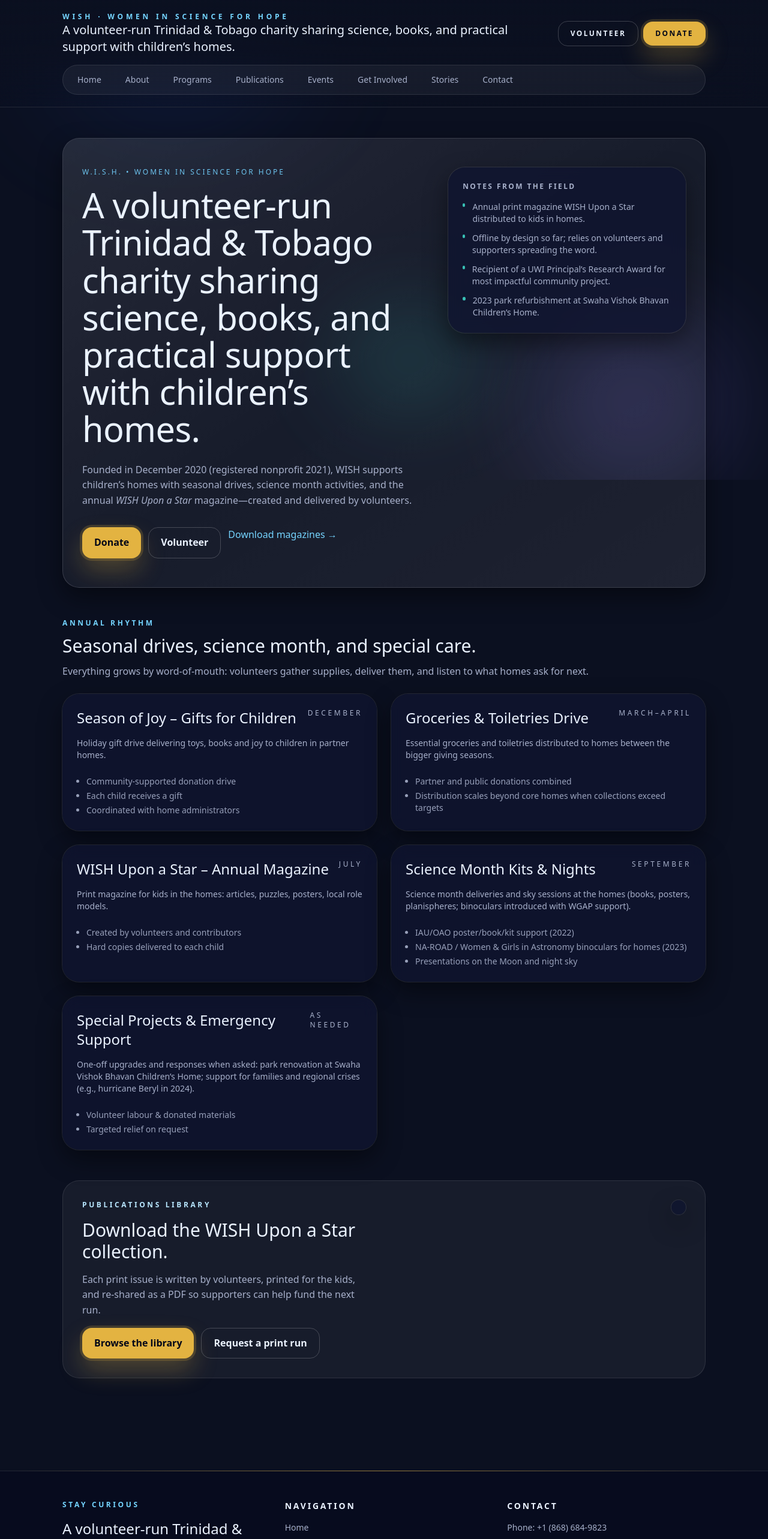
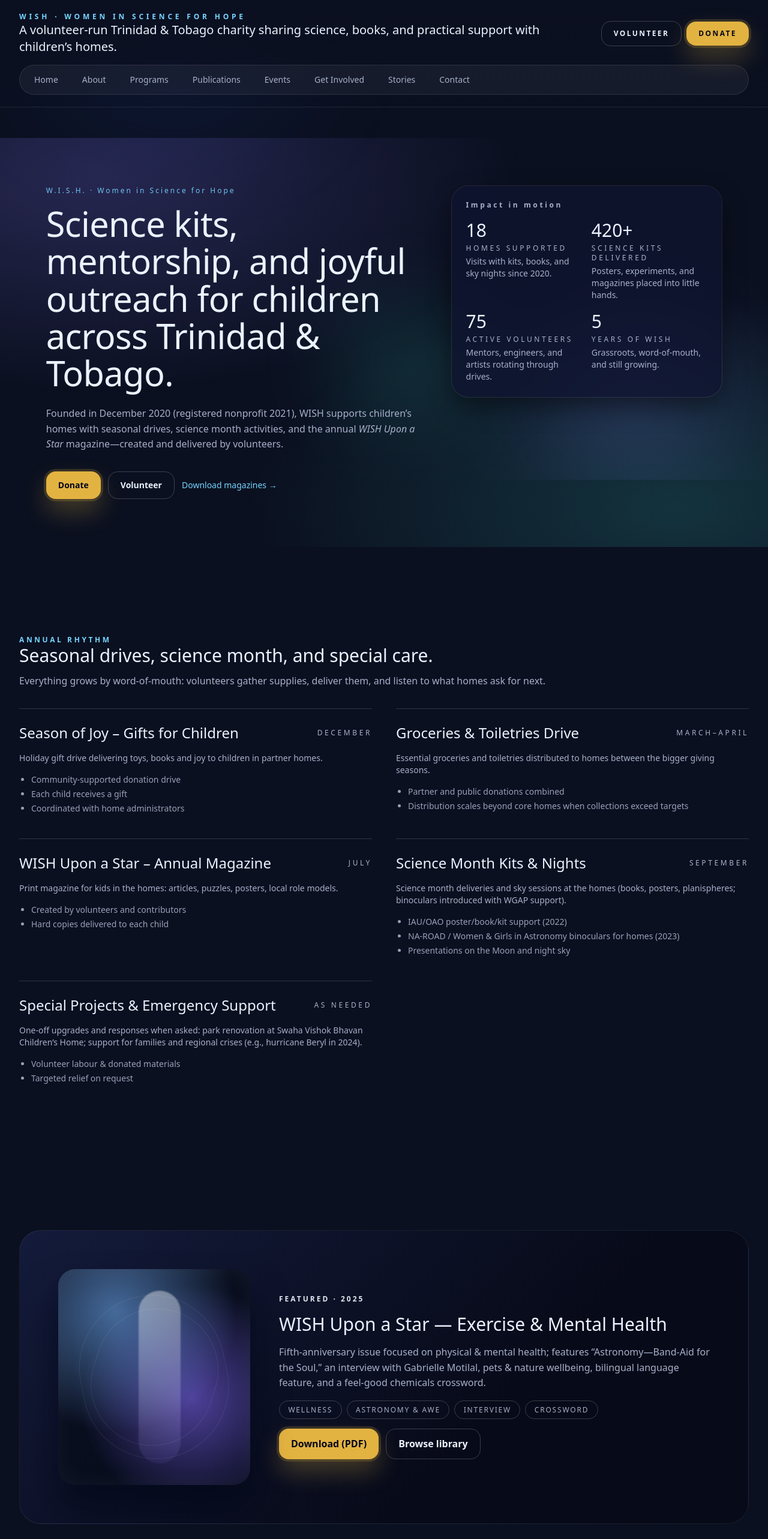
Before and after one commit to M3RCU3Y/wish-web, a Next.js app: page / in a window 1280 px wide. Shown: the top 2566 px of the page at 60% size. Built offline with nearby package versions, Linux system fonts and the light colour scheme.

Commit message:
saved checkpoint

```diff
--- a/src/app/globals.css
+++ b/src/app/globals.css
@@ -125,3 +125,189 @@ body {
     transition-duration: 0.01ms !important;
   }
 }
+
+/* ===== Layout utilities (HOME) ===== */
+:root {
+  --container-max: 1600px;
+  --section-y: clamp(2.8rem, 7.5vw, 7rem);
+}
+
+/* Section rhythm & centered container */
+.section {
+  padding-block: var(--section-y);
+}
+.container {
+  width: 100%;
+  max-width: var(--container-max);
+  margin-inline: auto;
+  padding-inline: clamp(1rem, 4vw, 2rem);
+}
+
+/* Full-bleed band with true edge gutters */
+.band {
+  width: 100%;
+  padding-inline: clamp(1.5rem, 6vw, 7rem);
+}
+.band--aurora {
+  position: relative;
+  isolation: isolate;
+}
+.band--aurora::before {
+  content: "";
+  position: absolute;
+  inset: 0;
+  z-index: 0;
+  pointer-events: none;
+  background: radial-gradient(
+      1200px 600px at 12% 10%,
+      rgba(138, 123, 253, 0.22),
+      transparent 60%
+    ),
+    radial-gradient(
+      1200px 600px at 88% 90%,
+      rgba(56, 192, 181, 0.2),
+      transparent 60%
+    );
+}
+.band--aurora > * {
+  position: relative;
+  z-index: 1;
+}
+
+/* 12-col grid helper */
+.grid-12 {
+  display: grid;
+  grid-template-columns: repeat(12, minmax(0, 1fr));
+  gap: clamp(16px, 2.6vw, 32px);
+}
+
+/* Type rhythm */
+.prose-max {
+  max-width: 72ch;
+}
+.lead {
+  font-size: clamp(1.05rem, 1.6vw, 1.25rem);
+  line-height: 1.6;
+}
+
+/* Card weights */
+.card {
+  border-radius: 22px;
+  background: color-mix(in oklab, rgba(16, 22, 43, 0.72) 85%, transparent);
+  box-shadow: 0 10px 26px rgba(0, 0, 0, 0.28);
+  border: 1px solid rgba(255, 255, 255, 0.06);
+}
+.card--quiet {
+  background: rgba(255, 255, 255, 0.04);
+  box-shadow: none;
+  border: 1px solid rgba(255, 255, 255, 0.07);
+}
+
+/* Hero height */
+.hero {
+  padding-block: clamp(3rem, 10vh, 14vh);
+  min-height: 85vh;
+  display: flex;
+  align-items: center;
+}
+
+/* Aurora background helpers */
+.aurora-blob {
+  background: transparent;
+}
+.aurora-blob--indigo {
+  background: radial-gradient(60% 60% at 50% 50%, #1b3a8a55 0%, transparent 60%);
+}
+.aurora-blob--violet {
+  background: radial-gradient(60% 60% at 50% 50%, #8a7bfd55 0%, transparent 60%);
+}
+.aurora-blob--teal {
+  background: radial-gradient(60% 60% at 50% 50%, #38c0b555 0%, transparent 60%);
+}
+.aurora-stars {
+  background-image: radial-gradient(1px 1px at 20% 30%, #ffffff55 50%, transparent 51%),
+    radial-gradient(1px 1px at 60% 70%, #ffffff55 50%, transparent 51%),
+    radial-gradient(1px 1px at 80% 20%, #ffffff55 50%, transparent 51%);
+  background-repeat: repeat;
+  background-size: 800px 800px;
+}
+
+.notes-card {
+  border-radius: 24px;
+  border: 1px solid rgba(255, 255, 255, 0.08);
+  background: rgba(5, 8, 22, 0.7);
+  padding: clamp(1.5rem, 4vw, 2.75rem);
+}
+.notes-card li + li {
+  border-top: 1px solid rgba(255, 255, 255, 0.12);
+  margin-top: 1rem;
+  padding-top: 1rem;
+}
+
+.pub-highlight {
+  display: grid;
+  gap: clamp(1.5rem, 4vw, 3rem);
+  padding: clamp(1.5rem, 5vw, 4rem);
+  border-radius: 36px;
+  background: linear-gradient(135deg, #141b3b 0%, #070a18 65%);
+  border: 1px solid rgba(255, 255, 255, 0.08);
+  overflow: hidden;
+}
+@media (min-width: 1024px) {
+  .pub-highlight {
+    grid-template-columns: 320px 1fr;
+    align-items: center;
+  }
+}
+.pub-highlight__art {
+  position: relative;
+  border-radius: 28px;
+  padding: 2rem;
+  background: radial-gradient(circle at 30% 20%, rgba(117, 180, 255, 0.55), transparent 55%),
+    radial-gradient(circle at 70% 60%, rgba(135, 106, 255, 0.55), transparent 60%),
+    linear-gradient(135deg, #0b1020, #060b1c);
+  box-shadow: inset 0 0 40px rgba(255, 255, 255, 0.05), 0 40px 60px rgba(2, 6, 23, 0.65);
+  min-height: 360px;
+}
+.pub-highlight__beam {
+  position: absolute;
+  top: 10%;
+  left: 42%;
+  width: 70px;
+  height: 80%;
+  border-radius: 999px;
+  background: linear-gradient(180deg, rgba(255, 255, 255, 0.4), rgba(138, 123, 253, 0.1));
+  filter: blur(1px);
+}
+.pub-highlight__art::before,
+.pub-highlight__art::after {
+  content: "";
+  position: absolute;
+  inset: 12%;
+  border-radius: 999px;
+  border: 1px solid rgba(255, 255, 255, 0.12);
+  transform: rotate(-12deg);
+  opacity: 0.65;
+}
+.pub-highlight__art::after {
+  inset: 18%;
+  transform: rotate(18deg);
+}
+.pub-highlight__copy p {
+  color: var(--text-lo);
+  line-height: 1.7;
+}
+.pub-pills {
+  display: flex;
+  flex-wrap: wrap;
+  gap: 0.5rem;
+}
+.pub-pill {
+  border-radius: 999px;
+  border: 1px solid rgba(255, 255, 255, 0.2);
+  padding: 0.3rem 0.9rem;
+  font-size: 0.75rem;
+  letter-spacing: 0.15em;
+  text-transform: uppercase;
+  color: var(--text-lo);
+}
--- a/src/app/layout.tsx
+++ b/src/app/layout.tsx
@@ -34,7 +34,7 @@ export default function RootLayout({
         <AuroraBG />
         <div className="flex min-h-screen flex-col">
           <SiteHeader />
-          <main className="mx-auto w-full max-w-6xl flex-1 px-6 py-[var(--pad-section)] lg:px-10">
+          <main className="flex-1 w-full py-[var(--pad-section)]">
             {children}
           </main>
           <SiteFooter />
--- a/src/app/page.tsx
+++ b/src/app/page.tsx
@@ -1,52 +1,76 @@
 import Link from "next/link";
 import { org, programs, publications, highlightCTA } from "@/data/site";
 import { GlassCard } from "@/components/ui/glass-card";
-import { PublicationCard } from "@/components/publication-card";
+
+const heroStats = [
+  {
+    value: "18",
+    label: "Homes supported",
+    detail: "Visits with kits, books, and sky nights since 2020.",
+  },
+  {
+    value: "420+",
+    label: "Science kits delivered",
+    detail: "Posters, experiments, and magazines placed into little hands.",
+  },
+  {
+    value: "75",
+    label: "Active volunteers",
+    detail: "Mentors, engineers, and artists rotating through drives.",
+  },
+  {
+    value: "5",
+    label: "Years of WISH",
+    detail: "Grassroots, word-of-mouth, and still growing.",
+  },
+];
 
 export default function Home() {
-  const sortedPublications = [...publications].sort((a, b) => b.year - a.year);
-  const featuredPublication = sortedPublications[0];
+  const featuredPublication = [...publications].sort((a, b) => b.year - a.year)[0];
 
   return (
     <div className="space-y-[var(--pad-section)] pb-[var(--pad-section)]">
-      <section className="relative overflow-hidden rounded-[var(--radius-xl)] border border-white/15 bg-white/5 px-8 py-12 shadow-soft">
-        <div className="absolute inset-0 bg-gradient-to-br from-white/10 via-transparent to-white/5 opacity-60" />
-        <div className="relative grid gap-10 md:grid-cols-12">
-          <div className="md:col-span-7">
+      <section className="hero band band--aurora">
+        <div className="grid-12 items-start gap-10">
+          <div className="col-span-12 xl:col-span-7">
             <p className="text-xs tracking-[0.25em] text-sky-300/90 mb-4">
-              W.I.S.H. • WOMEN IN SCIENCE FOR HOPE
+              W.I.S.H. · Women in Science for Hope
             </p>
-            <h1 className="hero-title text-text-hi mb-6">{org.tagline}</h1>
-            <p className="text-text-lo max-w-prose mb-8">
-              Founded in {org.founded}, WISH supports children’s homes with seasonal drives,
-              science month activities, and the annual
-              <em> WISH Upon a Star</em> magazine—created and delivered by volunteers.
+            <h1 className="hero-title prose-max mb-6 text-text-hi">
+              Science kits, mentorship, and joyful outreach for children across Trinidad & Tobago.
+            </h1>
+            <p className="text-text-lo max-w-2xl mb-8">
+              Founded in {org.founded}, WISH supports children’s homes with seasonal drives, science month activities,
+              and the annual <em>WISH Upon a Star</em> magazine—created and delivered by volunteers.
             </p>
-            <div className="flex flex-wrap gap-3">
+            <div className="flex flex-wrap gap-3 text-sm">
               <Link className="btn-cta" href={highlightCTA.donate.href}>
-                {highlightCTA.donate.label}
+                Donate
               </Link>
-              <Link className="btn-ghost" href={highlightCTA.volunteer.href}>
-                {highlightCTA.volunteer.label}
+              <Link className="btn-ghost" href="/get-involved#volunteer">
+                Volunteer
               </Link>
               <Link
-                className="text-sky-300 underline/30 hover:underline"
                 href={highlightCTA.publications.href}
+                className="text-sky-300 underline/30 hover:underline inline-flex items-center"
               >
                 Download magazines →
               </Link>
             </div>
           </div>
-          <aside className="md:col-span-5">
-            <GlassCard className="p-6">
-              <p className="text-xs font-semibold tracking-[0.2em] text-text-lo">
-                NOTES FROM THE FIELD
+          <aside className="col-span-12 xl:col-span-5">
+            <GlassCard className="p-6 space-y-4">
+              <p className="text-xs font-semibold tracking-[0.3em] text-text-lo">
+                Impact in motion
               </p>
-              <ul className="mt-4 space-y-3 text-sm text-text-lo">
-                {org.notes.slice(0, 4).map((note) => (
-                  <li key={note} className="flex gap-3">
-                    <span className="mt-1 h-1.5 w-1.5 rounded-full bg-brand-accent" />
-                    <span>{note}</span>
+              <ul className="grid gap-4 sm:grid-cols-2">
+                {heroStats.map((stat) => (
+                  <li key={stat.label} className="space-y-1">
+                    <p className="text-3xl font-serif text-text-hi">{stat.value}</p>
+                    <p className="text-xs uppercase tracking-[0.3em] text-text-lo">
+                      {stat.label}
+                    </p>
+                    <p className="text-sm text-text-lo">{stat.detail}</p>
                   </li>
                 ))}
               </ul>
@@ -55,62 +79,88 @@ export default function Home() {
         </div>
       </section>
 
-      <section className="space-y-6">
-        <div className="flex flex-col gap-3">
+      <section className="section">
+        <div className="container space-y-8">
+          <div>
             <p className="text-xs font-semibold uppercase tracking-[0.3em] text-sky-300">
               Annual rhythm
             </p>
-          <h2 className="font-serif text-3xl text-text-hi">
+            <h2 className="mb-3 font-serif text-3xl text-text-hi">
               Seasonal drives, science month, and special care.
             </h2>
             <p className="text-text-lo">
-            Everything grows by word-of-mouth: volunteers gather supplies, deliver them,
-            and listen to what homes ask for next.
+              Everything grows by word-of-mouth: volunteers gather supplies, deliver them, and listen to what homes ask
+              for next.
             </p>
           </div>
-        <div className="grid gap-6 md:grid-cols-2">
+          <div className="grid gap-10 lg:grid-cols-2">
             {programs.map((program) => (
-            <GlassCard key={program.id} className="flex flex-col gap-4 p-6">
-              <div className="flex items-start justify-between text-text-lo">
+              <article key={program.id} className="space-y-4 border-t border-white/15 pt-6">
+                <div className="flex flex-wrap items-center justify-between gap-4 text-text-lo">
                   <h3 className="font-serif text-2xl text-text-hi">{program.title}</h3>
-                <span className="text-xs uppercase tracking-[0.3em] text-text-lo">
-                  {program.when}
-                </span>
+                  <span className="text-xs uppercase tracking-[0.3em]">{program.when}</span>
                 </div>
                 <p className="text-sm text-text-lo">{program.summary}</p>
-              <ul className="mt-2 list-disc space-y-1 pl-4 text-sm text-text-lo/90">
+                <ul className="list-disc space-y-1 pl-5 text-sm text-text-lo/90">
                   {program.bullets.map((bullet) => (
                     <li key={bullet}>{bullet}</li>
                   ))}
                 </ul>
-            </GlassCard>
+              </article>
             ))}
+          </div>
         </div>
       </section>
 
-      <section className="grid gap-10 rounded-[var(--radius-xl)] border border-white/10 bg-white/5 p-8 lg:grid-cols-2">
+      <section className="section">
+        <div className="container">
+          <div className="pub-highlight">
+            <div className="pub-highlight__art" aria-hidden>
+              <div className="pub-highlight__beam" />
+            </div>
             <div className="space-y-4">
-          <p className="text-xs font-semibold uppercase tracking-[0.3em] text-sky-200">
-            Publications Library
+              <p className="text-xs font-semibold uppercase tracking-[0.25em] text-slate-200">
+                Featured · {featuredPublication.year}
               </p>
               <h2 className="font-serif text-3xl text-text-hi">
-            Download the WISH Upon a Star collection.
+                {featuredPublication.title}
               </h2>
-          <p className="text-text-lo">
-            Each print issue is written by volunteers, printed for the kids, and re-shared as a PDF so
-            supporters can help fund the next run.
-          </p>
+              <p className="text-text-lo">{featuredPublication.blurb}</p>
+              <div className="pub-pills">
+                {featuredPublication.theme.map((tag) => (
+                  <span key={tag} className="pub-pill">
+                    {tag}
+                  </span>
+                ))}
+              </div>
               <div className="flex flex-wrap gap-3">
-            <Link className="btn-cta" href={highlightCTA.publications.href}>
-              {highlightCTA.publications.label}
+                <Link className="btn-cta" href={featuredPublication.href}>
+                  Download (PDF)
                 </Link>
-            <Link className="btn-ghost" href="/contact">
-              Request a print run
+                <Link className="btn-ghost" href={highlightCTA.publications.href}>
+                  Browse library
                 </Link>
               </div>
             </div>
-        <div className="max-w-md justify-self-end">
-          <PublicationCard pub={featuredPublication} />
+          </div>
+        </div>
+      </section>
+
+      <section className="section">
+        <div className="container">
+          <div className="notes-card">
+            <p className="text-xs font-semibold uppercase tracking-[0.3em] text-text-lo">
+              Notes from the field
+            </p>
+            <ul className="mt-4 text-text-lo">
+              {org.notes.map((note) => (
+                <li key={note} className="flex gap-3 text-sm">
+                  <span className="mt-1 h-1.5 w-1.5 rounded-full bg-brand-accent" />
+                  <span>{note}</span>
+                </li>
+              ))}
+            </ul>
+          </div>
         </div>
       </section>
     </div>
--- a/src/components/site-footer.tsx
+++ b/src/components/site-footer.tsx
@@ -7,7 +7,7 @@ export function SiteFooter() {
   return (
     <footer className="relative mt-[var(--pad-section)] border-t border-white/10 bg-[#070c1f]/90">
       <div className="absolute inset-x-0 -top-px h-px bg-gradient-to-r from-transparent via-brand-cta/60 to-transparent" />
-      <div className="mx-auto grid w-full max-w-6xl gap-10 px-6 py-12 text-sm text-text-lo md:grid-cols-3 lg:px-10">
+      <div className="grid w-full gap-10 px-8 py-12 text-sm text-text-lo md:grid-cols-3">
         <div className="space-y-4">
           <p className="text-xs font-semibold uppercase tracking-[0.3em] text-sky-300">
             Stay curious
--- a/src/components/site-header.tsx
+++ b/src/components/site-header.tsx
@@ -6,7 +6,7 @@ import { org, highlightCTA } from "@/data/site";
 export function SiteHeader() {
   return (
     <header className="sticky top-0 z-30 border-b border-white/10 bg-gradient-to-b from-canvas/95 via-canvas/80 to-transparent backdrop-blur-xl">
-      <div className="mx-auto w-full max-w-6xl px-6 py-5 lg:px-10">
+      <div className="w-full px-8 py-5">
         <div className="flex flex-wrap items-center gap-4">
           <Link href="/" className="flex min-w-[220px] flex-1 flex-col">
             <span className="text-xs font-semibold tracking-[0.4em] text-sky-300">
```
Also changed, not shown: src/components/aurora-bg.tsx (+4 -24 lines), 2 other files (tests, documents, lock files or other folders). Lines whose indentation alone changed are shown as unchanged.
